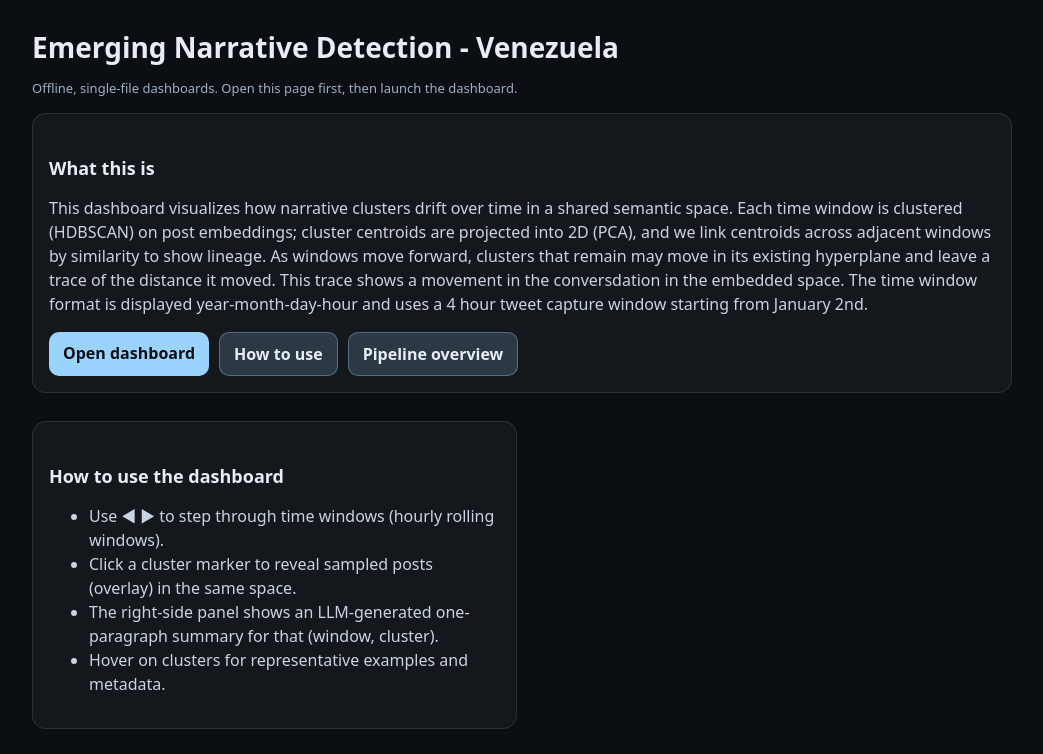
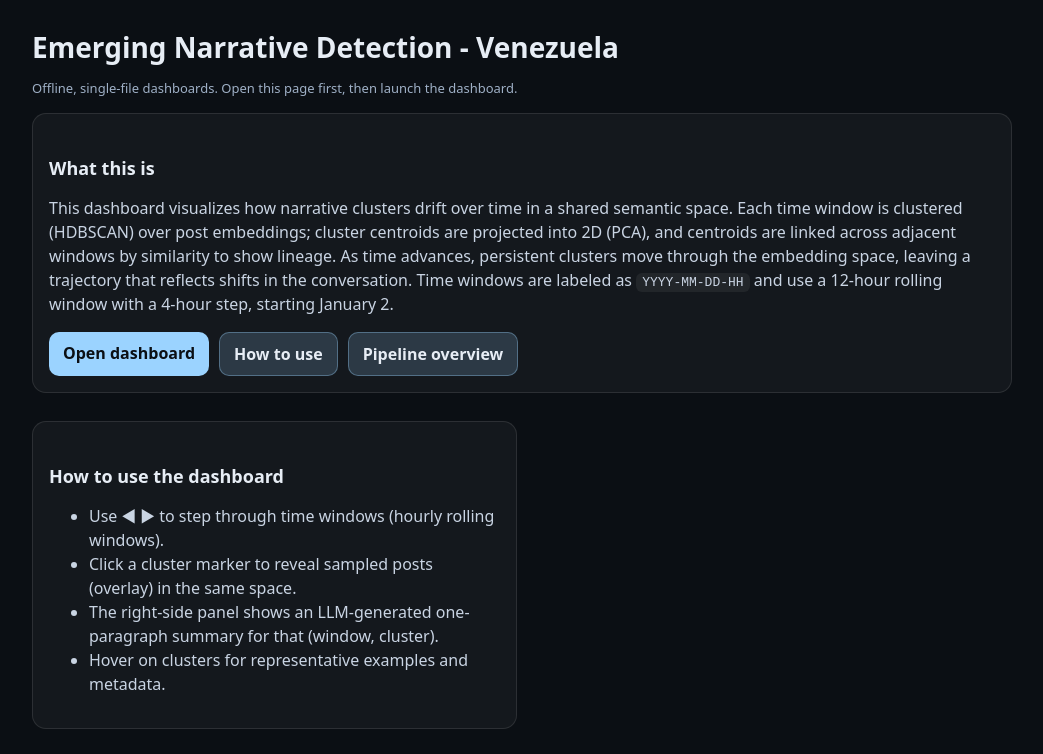
Before and after one commit to davidthfarr/sensemaking, a plain HTML site: page index.html in a window 1280 px wide. Shown: the top 754 px of the page, without its empty margins (118-1161 px from the left). Drawn offline with Linux system fonts and the light colour scheme.

Commit message:
Update index.html

```diff
--- a/index.html
+++ b/index.html
@@ -4,6 +4,11 @@
   <meta charset="utf-8" />
   <meta name="viewport" content="width=device-width,initial-scale=1" />
   <title>Detecting Emerging Narratives in Relation to Venezuela</title>
+  <style>
+  @media (max-width: 700px) {
+    .wrap { padding-right: 18px; }
+  }
+</style>
   <style>
     body { margin:0; font-family: system-ui, -apple-system, Segoe UI, Roboto, Arial, sans-serif; background:#0b0f14; color:#e7edf5; }
     .wrap { max-width: 980px; margin: 0 auto; padding: 28px 18px 60px; }
@@ -30,10 +35,12 @@
       <h2>What this is</h2>
       <p>
         This dashboard visualizes how narrative clusters drift over time in a shared semantic space.
-        Each time window is clustered (HDBSCAN) on post embeddings; cluster centroids are projected into 2D (PCA),
-        and we link centroids across adjacent windows by similarity to show lineage. As windows move forward,
-        clusters that remain may move in its existing hyperplane and leave a trace of the distance it moved. This trace shows a movement in the conversdation in the embedded space.
-        The time window format is displayed year-month-day-hour and uses a 4 hour tweet capture window starting from January 2nd.
+        Each time window is clustered (HDBSCAN) over post embeddings; cluster centroids are projected into
+        2D (PCA), and centroids are linked across adjacent windows by similarity to show lineage.
+        As time advances, persistent clusters move through the embedding space, leaving a trajectory
+        that reflects shifts in the conversation.
+        Time windows are labeled as <code>YYYY-MM-DD-HH</code> and use a 12-hour rolling window with a 4-hour step,
+        starting January 2.
       </p>
       <div class="btnrow">
         <a class="btn" href="./ven_narrative_drift_click.html">Open dashboard</a>
```
